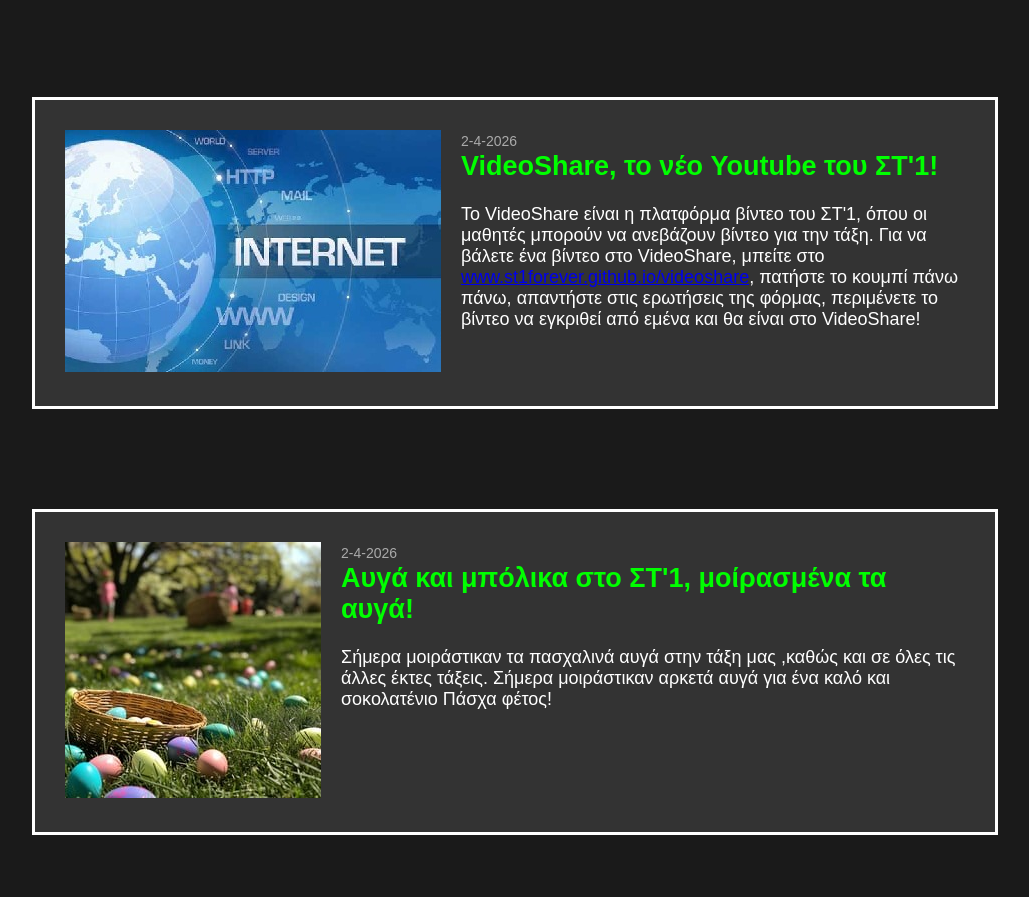
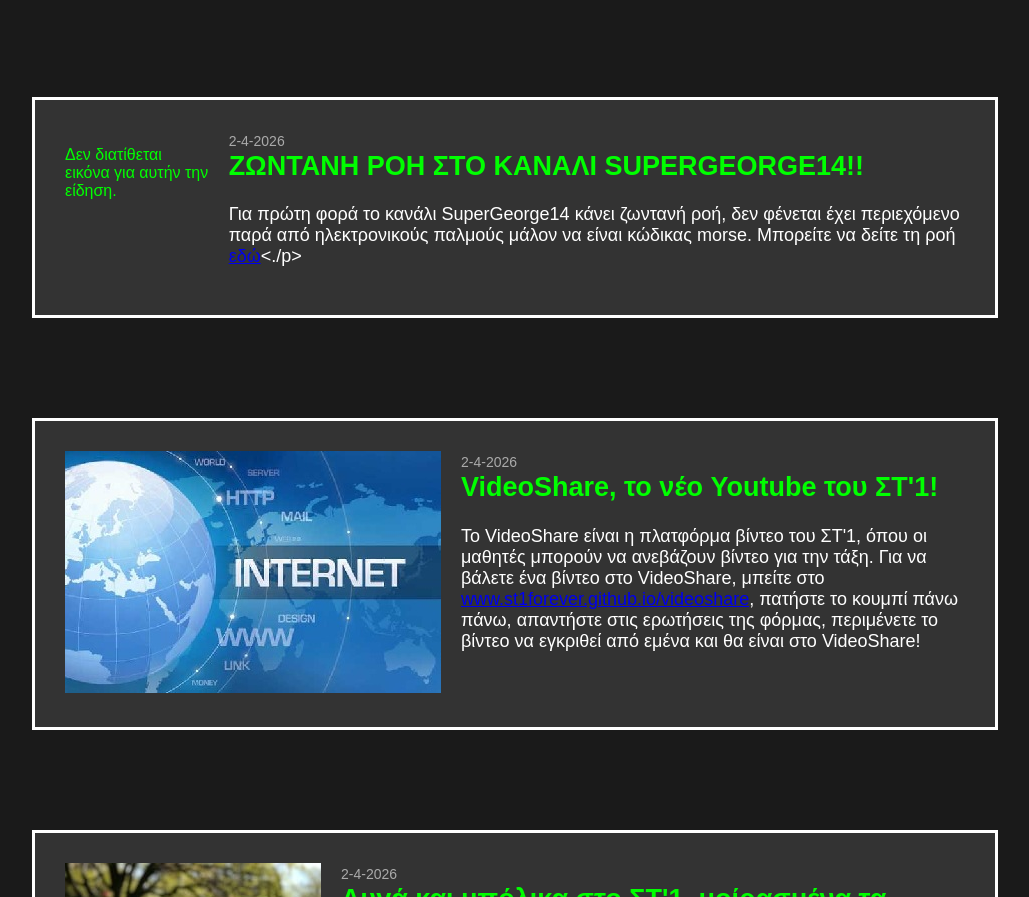
Before and after one commit to st1forever/st1forever.github.io, a plain HTML site: page index.html in a window 1280 px wide. Shown: the part 927-1824 px from the top of the page, without its empty margins (125-1154 px from the left). Drawn offline with Linux system fonts and the light colour scheme.

Commit message:
Fix HTML structure and update content

```diff
--- a/index.html
+++ b/index.html
@@ -55,6 +55,24 @@
 <a style="font-size: 30px" href="https://st1forever.github.io/videoshare/">ΣΤ'1 FOREVER VideoShare</a>
 	<hr>
 <h1>Καθημερινά νέα της τάξης</h1>
+
+<div class="nea-container">
+
+        <div class="news-image">
+            <p> Δεν διατίθεται εικόνα για αυτήν την είδηση.</p>
+        </div>
+
+        <div class="news-text">
+            <span class="date-tag">2-4-2026</span>
+            <h2>ΖΩΝΤΑΝΗ ΡΟΗ ΣΤΟ ΚΑΝΑΛΙ SUPERGEORGE14!!</h2>
+            <p>Για πρώτη φορά το κανάλι SuperGeorge14 κάνει ζωντανή ροή, δεν φένεται έχει περιεχόμενο παρά από ηλεκτρονικούς παλμούς μάλον να είναι κώδικας morse. Μπορείτε να δείτε τη ροή <a href="https://www.youtube.com/watch?v=cI_hwmFdKRo">εδώ</a><./p>
+</p>
+            </div>
+
+            </div>
+
+
+
 
 	<div class="nea-container">
 
```
